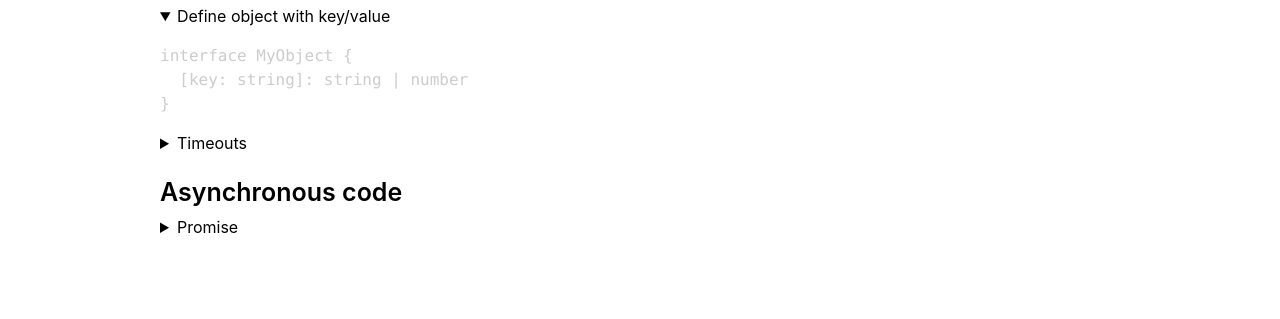
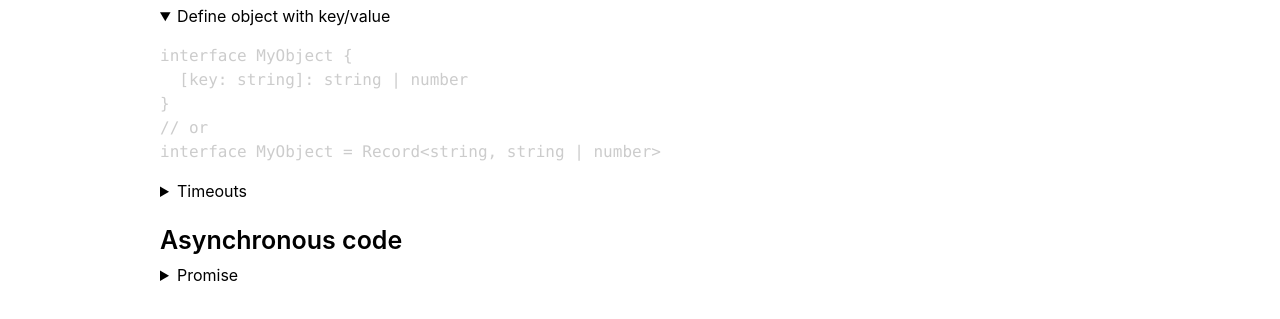
Before and after one commit to nathanbrachotte/typescript-cheats, a Gatsby site: page /typescript/ in a window 1280 px wide. Both pictures are taken after a click on the heading "Define object with key/value". Shown: the part 187-506 px from the top of the page. Built offline with nearby package versions, Linux system fonts and the light colour scheme; Gatsby itself is replaced by a stand-in of ours; some packages are replaced by stand-ins of ours; code samples lack their colours.

Commit message:
update typescript object def

````diff
--- a/src/content/typescript.md
+++ b/src/content/typescript.md
@@ -15,6 +15,8 @@ title: 'Typescript'
 interface MyObject {
   [key: string]: string | number
 }
+// or
+interface MyObject = Record<string, string | number>
 ```
 
 </details>
````
